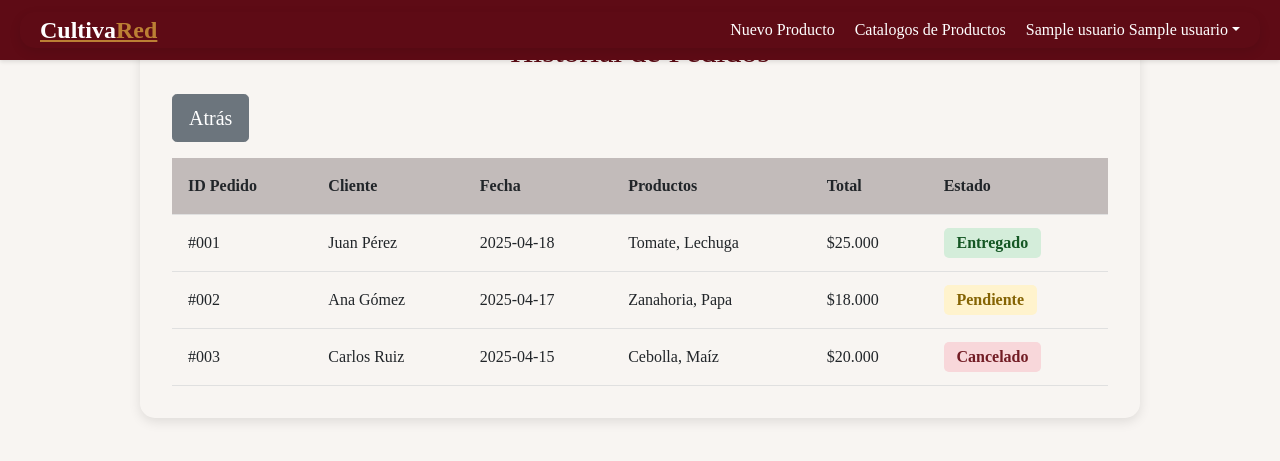
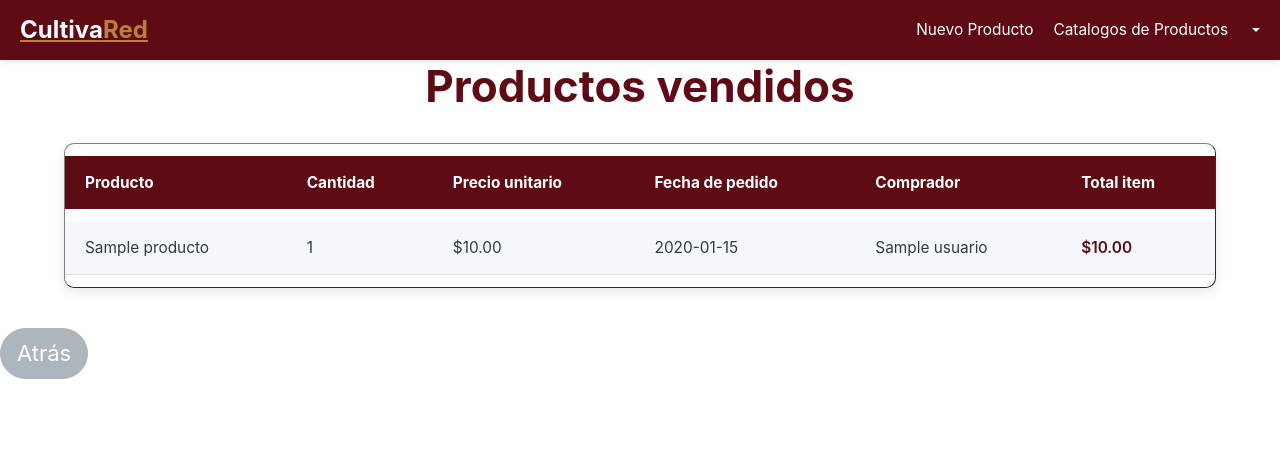
Before and after one commit to LauraaCa/cultivared_, a Flask app: page /VENDEDOR/HistorialPedidos in a window 1280 px wide. Shown: the top 461 px of the page. Run offline with Flask 3, Linux system fonts and the light colour scheme; the visitor is signed in with stand-in values (Sample User, id 1); tables that the repository leaves empty hold one stand-in row (values such as "Sample post"); a database or web service that is not in the repository returns one stand-in record (values such as "Sample title"); some libraries are stand-ins or nearby versions.

Commit message:
cambios finales vendedo

```diff
--- a/src/app.py
+++ b/src/app.py
@@ -7,10 +7,6 @@
 app.config.from_object(Config)
 
 db.init_app(app)
-
-with app.app_context():
-    db.create_all()
-    print("🧨 Tablas eliminadas y creadas nuevamente.")
 
 
 def page_not_found(error):
--- a/src/config.py
+++ b/src/config.py
@@ -14,8 +14,8 @@
 DB_CONFIG = {
     "dbname": "cultivared",
     "user": "postgres",
-    "password": "12345",
-    "host": "34.172.195.227",
+    "password": "1234",
+    "host": "34.45.183.188",
     "port": "5432"
 }
 
--- a/src/routes/vendedor.py
+++ b/src/routes/vendedor.py
@@ -1,7 +1,9 @@
+from types import SimpleNamespace
 from config import get_connection  # Importamos la conexión a PostgreSQL
 import io
 from flask import Flask, flash, render_template, Blueprint, request, redirect, send_file, url_for, session
-from models import db, Producto
+from models import ItemPedido, Pedido, Usuarios, db, Producto
+from sqlalchemy.orm import joinedload
 
 
 main = Blueprint('vendedor_blueprint', __name__)
@@ -121,11 +123,27 @@
 
     return render_template('/vendedor/crudProductos.html', produ=data, user=user)
 
+def obtener_historial_pedidos_vendedor(id_vendedor):
+    historial = (
+        db.session.query(ItemPedido)
+        .join(Producto)
+        .join(Pedido)
+        .join(Usuarios)  # comprador
+        .filter(Producto.id_vendedor == id_vendedor)
+        .options(
+            joinedload(ItemPedido.producto),
+            joinedload(ItemPedido.pedido).joinedload(Pedido.usuario)
+        )
+        .order_by(Pedido.fecha.desc())
+        .all()
+    )
+    return historial
 
-@main.route('/HistorialPedidos')
-def historial_pedidos():
+@main.route('/ResumenVentas')
+def resumenVentas():
     if 'id' not in session:
-        return """<script> alert("Por favor, inicie sesión."); window.location.href = "/CULTIVARED/login"; </script>"""
+        flash("Por favor, inicia sesión.", "warning")
+        return redirect(url_for('autenticacion.login'))
 
     conn = get_connection()
     cur = conn.cursor()
@@ -133,21 +151,55 @@
     user = cur.fetchone()
     cur.close()
     conn.close()
-    return render_template('/vendedor/historialPedidos.html', user=user)
+
+    id_vendedor = session['id']
+    historial = obtener_historial_pedidos_vendedor(id_vendedor)
+
+    # Calcular resumen
+    total_ganancias = sum(item.precio * item.cantidad for item in historial)
+    total_productos = sum(item.cantidad for item in historial)
+
+    productos_vendidos = {}
+    for item in historial:
+        nombre = item.producto.nombre
+        productos_vendidos[nombre] = productos_vendidos.get(nombre, 0) + item.cantidad
+
+    if productos_vendidos:
+        producto_mas_vendido = max(productos_vendidos.items(), key=lambda x: x[1])[0]
+    else:
+        producto_mas_vendido = "Ninguno"
+
+    resumen = {
+        'total_ganancias': total_ganancias,
+        'total_productos': total_productos,
+        'producto_mas_vendido': producto_mas_vendido
+    }
+
+    return render_template(
+        'vendedor/ventasResumen.html',
+        historial=historial,
+        user=user,
+        resumen=resumen
+    )
 
 
-@main.route('/ResumenVentas')
-def resumen_ventas():
+@main.route('/HistorialPedidos')
+def historialPedido():
     if 'id' not in session:
-        return """<script> alert("Por favor, inicie sesión."); window.location.href = "/CULTIVARED/login"; </script>"""
+        flash("Por favor, inicia sesión.", "warning")
+        return redirect(url_for('autenticacion.login'))
 
-    conn = get_connection()
-    cur = conn.cursor()
-    cur.execute('SELECT * FROM usuarios WHERE id = %s', (session['id'],))
-    user = cur.fetchone()
-    cur.close()
-    conn.close()
-    return render_template('/vendedor/resumenVentas.html',user=user)
+    id_vendedor = session['id']
+
+    user = Usuarios.query.get(id_vendedor)
+    if not user:
+        flash("Usuario no encontrado.", "danger")
+        return redirect(url_for('autenticacion.login'))
+
+    historial = obtener_historial_pedidos_vendedor(id_vendedor)
+
+    return render_template('vendedor/historialPedidos.html', historial=historial, user=user)
+
 
 
 @main.route('/MiPerfil')
--- /dev/null
+++ b/src/static/css/historialPedido.css
@@ -0,0 +1,56 @@
+
+  h1 {
+    color: #5E0B15;
+    text-align: center;
+    margin-bottom: 30px;
+    font-weight: 700;
+  }
+
+  table {
+    width: 90%;
+    margin: 0 auto 40px auto;
+    border-collapse: separate;
+    border-spacing: 0 12px;
+    box-shadow: 0 4px 12px rgba(0, 0, 0, 0.1);
+    background: white;
+    border-radius: 10px;
+    overflow: hidden;
+  }
+
+  thead tr {
+    background-color: #5E0B15;
+    color: #fff;
+    font-weight: 600;
+  }
+
+  thead th {
+    padding: 15px 20px;
+    text-align: left;
+  }
+
+  tbody tr {
+    background: #f4f7fc;
+    transition: background-color 0.3s ease;
+    cursor: default;
+  }
+
+  tbody tr:hover {
+    background: #e9e1e2;
+  }
+
+  tbody td {
+    padding: 15px 20px;
+    border-bottom: 1px solid #ddd;
+  }
+
+  tbody td:last-child {
+    font-weight: 600;
+    color: #5E0B15;
+  }
+
+  p {
+    text-align: center;
+    font-size: 1.1rem;
+    color: #555;
+    margin-top: 40px;
+  }
--- a/src/static/css/vendedorHistorialPedidos.css
+++ /dev/null
@@ -1,55 +0,0 @@
-
-  .container {
-    max-width: 1000px;
-    margin: auto;
-    padding: 2rem;
-    border-radius: 15px;
-    box-shadow: 0 4px 12px rgba(0, 0, 0, 0.1);
-  }
-
-  h1 {
-    font-size: 2rem;
-    margin-bottom: 1.5rem;
-    color: #5E0B15;
-    text-align: center;
-  }
-
-  table {
-    width: 100%;
-    border-collapse: collapse;
-    margin-top: 1rem;
-  }
-
-  thead {
-    background-color: #c2bbba;
-  }
-
-  th, td {
-    padding: 1rem;
-    text-align: left;
-    border-bottom: 1px solid #e0e0e0;
-  }
-
-
-  .status {
-    padding: 0.4rem 0.8rem;
-    border-radius: 5px;
-    font-weight: bold;
-    text-align: center;
-    width: fit-content;
-  }
-
-  .entregado {
-    background-color: #d4edda;
-    color: #155724;
-  }
-
-  .pendiente {
-    background-color: #fff3cd;
-    color: #856404;
-  }
-
-  .cancelado {
-    background-color: #f8d7da;
-    color: #721c24;
-  }
--- a/src/templates/vendedor/historialPedidos.html
+++ b/src/templates/vendedor/historialPedidos.html
@@ -2,51 +2,40 @@
 {% block body %}
 
 {% block customCSS %}
+<link rel="stylesheet" href="https://bootswatch.com/5/litera/bootstrap.min.css">
+<link rel="stylesheet" href="{{ url_for('static', filename='css/historialPedido.css') }}">
+
 {% endblock %}
-<link rel="stylesheet" href="{{ url_for('static', filename='css/vendedorHistorialPedidos.css') }}">
-
 <body>
-  <div class="container">
-    <h1>Historial de Pedidos</h1>
-    <table>
+    <h1>Productos vendidos</h1>
+    {% if historial %}
+        <table border="1" cellpadding="5">
             <thead>
                 <tr>
-          <th>ID Pedido</th>
-          <th>Cliente</th>
-          <th>Fecha</th>
-          <th>Productos</th>
-          <th>Total</th>
-          <th>Estado</th>
+                    <th>Producto</th>
+                    <th>Cantidad</th>
+                    <th>Precio unitario</th>
+                    <th>Fecha de pedido</th>
+                    <th>Comprador</th>
+                    <th>Total item</th>
                 </tr>
             </thead>
             <tbody>
+                {% for item in historial %}
                 <tr>
-          <td>#001</td>
-          <td>Juan Pérez</td>
-          <td>2025-04-18</td>
-          <td>Tomate, Lechuga</td>
-          <td>$25.000</td>
-          <td><span class="status entregado">Entregado</span></td>
+                    <td>{{ item.producto.nombre }}</td>
+                    <td>{{ item.cantidad }}</td>
+                    <td>${{ '%.2f'|format(item.precio) }}</td>
+                    <td>{{ item.pedido.fecha.strftime('%Y-%m-%d') }}</td>
+                    <td>{{ item.pedido.usuario.nombre }}</td>
+                    <td>${{ '%.2f'|format(item.cantidad * item.precio) }}</td>
                 </tr>
-        <tr>
-          <td>#002</td>
-          <td>Ana Gómez</td>
-          <td>2025-04-17</td>
-          <td>Zanahoria, Papa</td>
-          <td>$18.000</td>
-          <td><span class="status pendiente">Pendiente</span></td>
-        </tr>
-        <tr>
-          <td>#003</td>
-          <td>Carlos Ruiz</td>
-          <td>2025-04-15</td>
-          <td>Cebolla, Maíz</td>
-          <td>$20.000</td>
-          <td><span class="status cancelado">Cancelado</span></td>
-        </tr>
+                {% endfor %}
             </tbody>
+        </table>
+    {% else %}
+        <p>No hay ventas registradas aún.</p>
+    {% endif %}
     <a href="/VENDEDOR" class="btn btn-secondary btn-lg">Atrás</a>
-    </table>
-  </div>
 </body>
 {% endblock %}
```
Also changed, not shown: src/static/css/resumenVentas.css (added, +40 -0 lines), src/static/css/vendedorResumenVentas.css (deleted, +0 -62 lines), src/templates/vendedor/resumenVentas.html (deleted, +0 -65 lines), src/templates/vendedor/ventasResumen.html (added, +25 -0 lines). Lines whose indentation alone changed are shown as unchanged.
